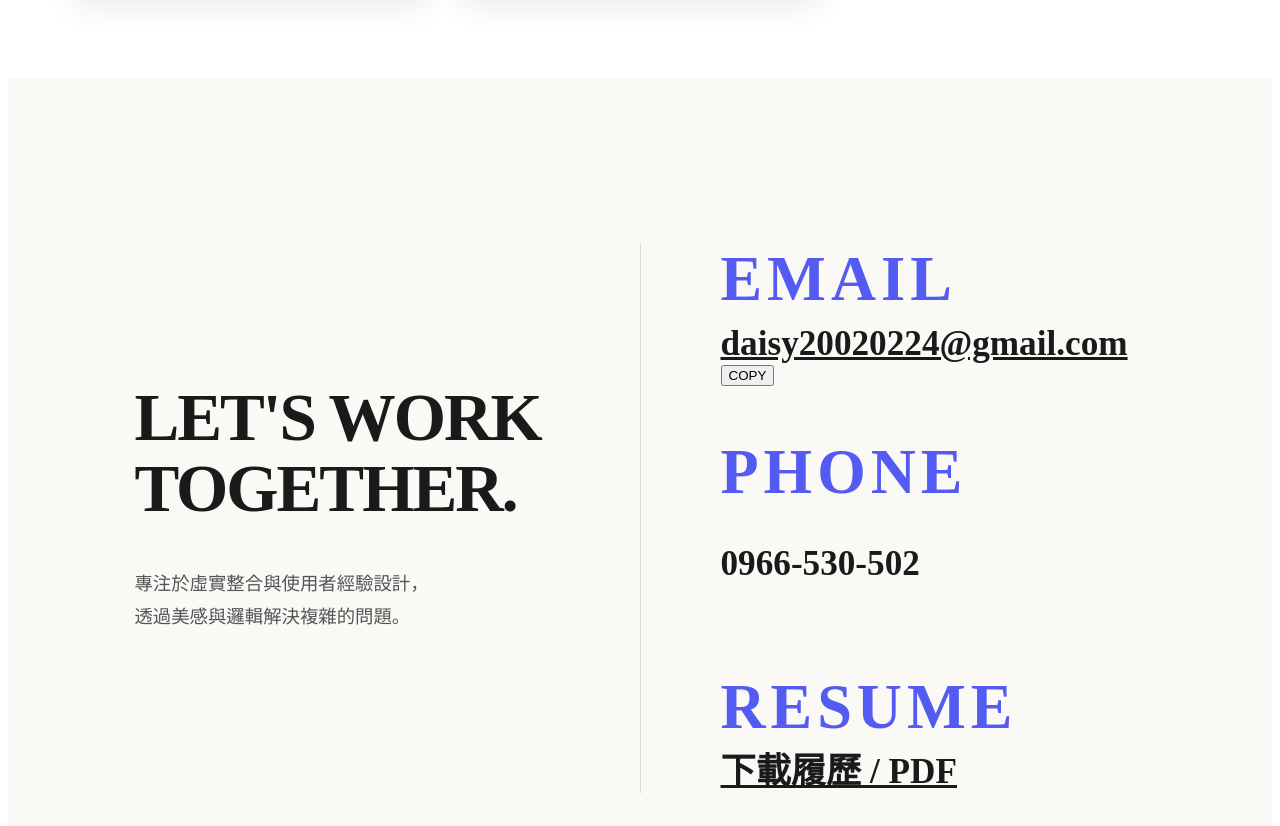
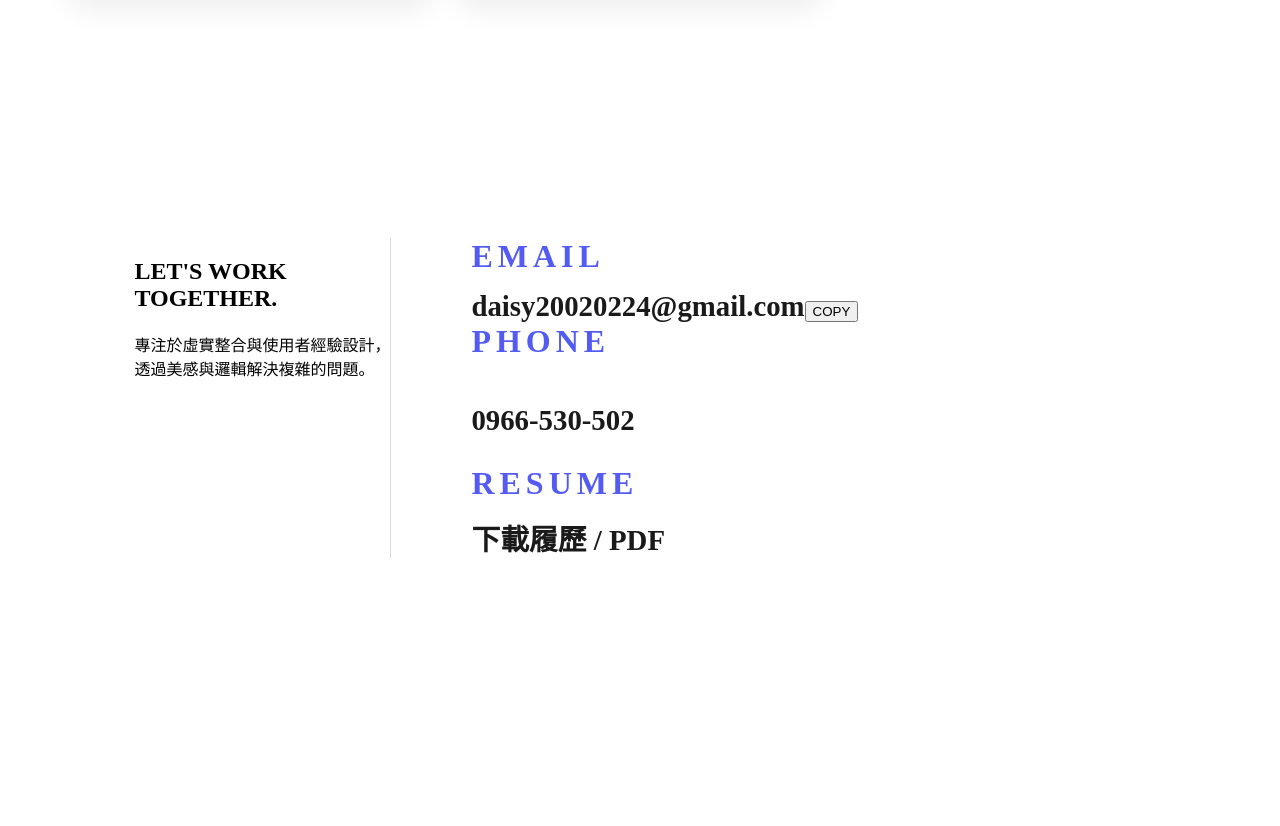
Before and after one commit to 20020224-qun/my-portfolio-react, a React (Vite) app: page / in a window 1280 px wide. Shown: the part 4695-5521 px from the top of the page. After the commit the page ends 5445 px from the top, so only its background shows below. Built offline with nearby package versions, Linux system fonts and the light colour scheme.

Commit message:
Update style.css

```diff
--- a/src/assets/style.css
+++ b/src/assets/style.css
@@ -712,120 +712,52 @@ html {
 }
 
 /* ==============================
-    5. 聯絡區塊 (解決左側不顯示問題)
+    5. 聯絡區塊 (地毯式精確路徑版)
 ============================== */
 
-/* 使用 ID 選擇器開頭，確保權重最高 */
-#contact {
+/* 1. 先解決外層容器，確保它是 flex 佈局 */
+section#contact.section {
     padding: 160px 10% !important;
-    background-color: #faf9f6 !important;
-    color: #1a1a1a !important;
-    min-height: 70vh;
     display: flex !important;
-    align-items: center !important;
-    text-align: left !important; /* 強制修正可能被 .section 蓋掉的對齊 */
+    justify-content: center !important;
 }
 
+/* 2. 強制左右兩欄對齊 */
 #contact .contact-container {
-    display: flex;
-    justify-content: space-between;
-    align-items: stretch;
-    max-width: 1300px;
-    margin: 0 auto;
-    width: 100%;
-    gap: 0;
+    display: flex !important;
+    width: 100% !important;
+    max-width: 1300px !important;
+    gap: 0 !important;
 }
 
-/* 🚀 關鍵修正：確保左側區塊正確顯示 */
-#contact .contact-visual {
-    flex: 1;
-    padding-right: 80px;
-    display: flex;
-    flex-direction: column;
-    justify-content: center;
-    text-align: left !important; /* 確保標題與文字絕對靠左 */
-}
-
-#contact .contact-title {
-    font-size: clamp(3.2rem, 6vw, 4.8rem) !important;
-    font-weight: 900 !important;
-    line-height: 1.05 !important;
-    letter-spacing: -3px !important;
-    color: #1a1a1a !important;
-    margin-bottom: 20px !important;
-    margin-top: 0 !important;
-}
-
-#contact .contact-statement {
-    font-size: 1.1rem !important;
-    color: #555 !important;
-    line-height: 1.8 !important;
-    max-width: 400px;
-    margin-left: 0 !important; /* 防止被其他樣式推到 */
-}
-
-/* 右側：聯絡細節區塊 */
-#contact .contact-info {
-    flex: 1;
-    padding-left: 80px;
-    display: flex;
-    flex-direction: column;
-    justify-content: center;
-    gap: 50px; /* 增加間距，讓右側看起來更舒展、更有分量 */
-    border-left: 1px solid #dcd9d0;
-}
-
-/* 🚀 修正：提升藍色標籤的存在感 */
-#contact .info-label {
-    font-size: 3.9rem !important; /* 放大字級，不要讓它縮在那裡 */
-    letter-spacing: 6px !important; /* 更大的字間距營造高級感 */
-    color: #535bf2 !important; /* 稍微加深一點點藍色，增加對比度 */
-    font-weight: 800 !important;
-    margin-bottom: 8px;
-    text-transform: uppercase;
-}
-
-/* 🚀 修正：讓主要內容（Email/Phone）更有力道 */
-#contact .info-link,
-#contact .info-text {
-    font-size: 1.9rem !important; /* 再次微調放大 */
-    color: #1a1a1a !important;
-    font-weight: 700 !important;
-    line-height: 1.1;
-}
-
-/* 修正左側：讓它不要過重蓋過右邊 */
-#contact .contact-title {
-    font-size: clamp(3rem, 5.5vw, 4.2rem) !important; /* 稍微縮小上限 */
-    letter-spacing: -2px !important; /* 不要太擠 */
-    margin-bottom: 25px !important;
-}
-
-#contact .contact-statement {
-    font-size: 1.15rem !important;
-    color: #444 !important; /* 文字顏色加深，增加左側下方的重量感來平衡大標 */
-    opacity: 0.9;
-}
-/* 將這段貼在 CSS 最底部 */
-#contact .contact-info * {
-    text-align: left !important;
-}
-
-/* 強制右側標籤變大變藍 */
-#contact .info-label {
-    font-size: 3.9rem !important;
+/* 🚀 3. 右側：最重要的藍色標籤 (EMAIL/PHONE) */
+/* 我們用最強的路徑去抓它 */
+#contact .contact-info .info-item span.info-label {
+    font-size: 2rem !important; /* 先設定 2rem 看看有沒有變超大 */
     color: #535bf2 !important;
     display: block !important;
     letter-spacing: 5px !important;
-    font-weight: 800 !important;
+    font-weight: 900 !important;
+    margin-bottom: 15px !important;
+    text-transform: uppercase !important;
+    visibility: visible !important;
+    opacity: 1 !important;
 }
 
-/* 強制 Email 與電話變超大 */
-#contact .info-link,
-#contact .info-text {
-    font-size: 2.2rem !important; /* 故意設超大來測試有沒有生效 */
+/* 🚀 4. 右側：聯絡內容 (你的 Email 和 電話) */
+#contact .contact-info .info-item .info-link,
+#contact .contact-info .info-item .info-text {
+    font-size: 1.8rem !important;
     color: #1a1a1a !important;
-    font-weight: 800 !important;
-    line-height: 1.2 !important;
+    font-weight: 700 !important;
+    display: inline-block !important;
+    text-decoration: none !important;
+}
+
+/* 5. 分隔線 */
+#contact .contact-info {
+    border-left: 1px solid #dcd9d0 !important;
+    padding-left: 80px !important;
+    flex: 1 !important;
 }
 }
```
